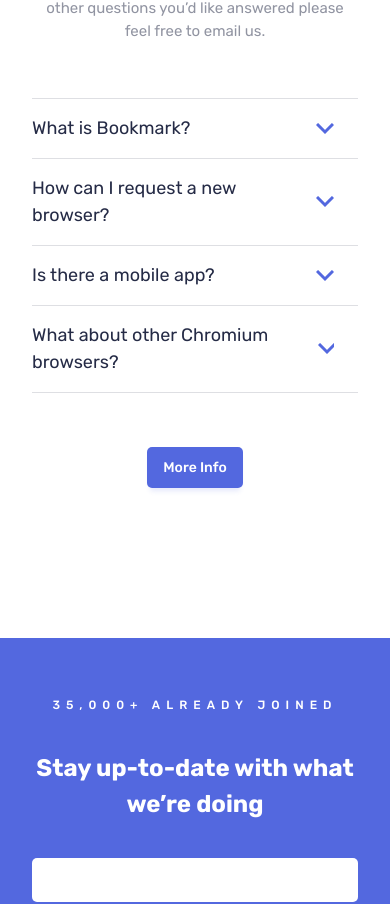
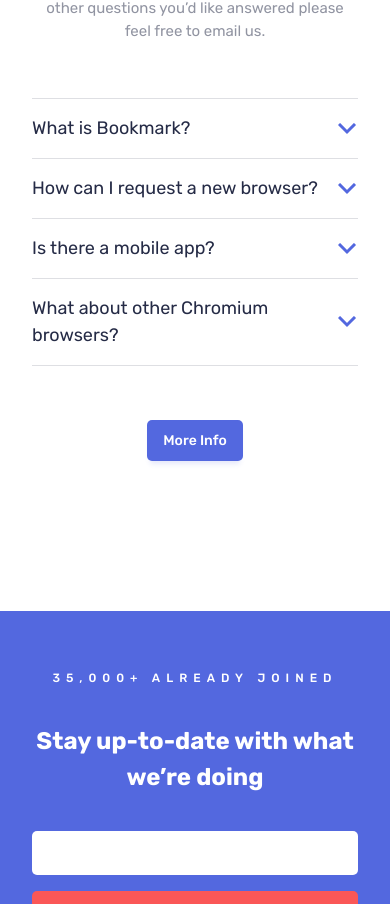
Before and after one commit to MathiasHun1/FEM-bookmark, a React (Vite) app: page / in a window 390 px wide. Shown: the part 3659-4563 px from the top of the page. Built offline with nearby package versions, Linux system fonts and the light colour scheme.

Commit message:
fix shrinking arrow svg-s on small screens

```diff
--- a/src/styles/components/_listItem.scss
+++ b/src/styles/components/_listItem.scss
@@ -45,6 +45,11 @@
 
   .list-item__icon {
     margin-right: 1.5rem;
+    min-width: 20px;
+
+    @include media.small-under {
+      margin: 0;
+    }
 
     & svg {
       transition: transform 200ms ease;
```
